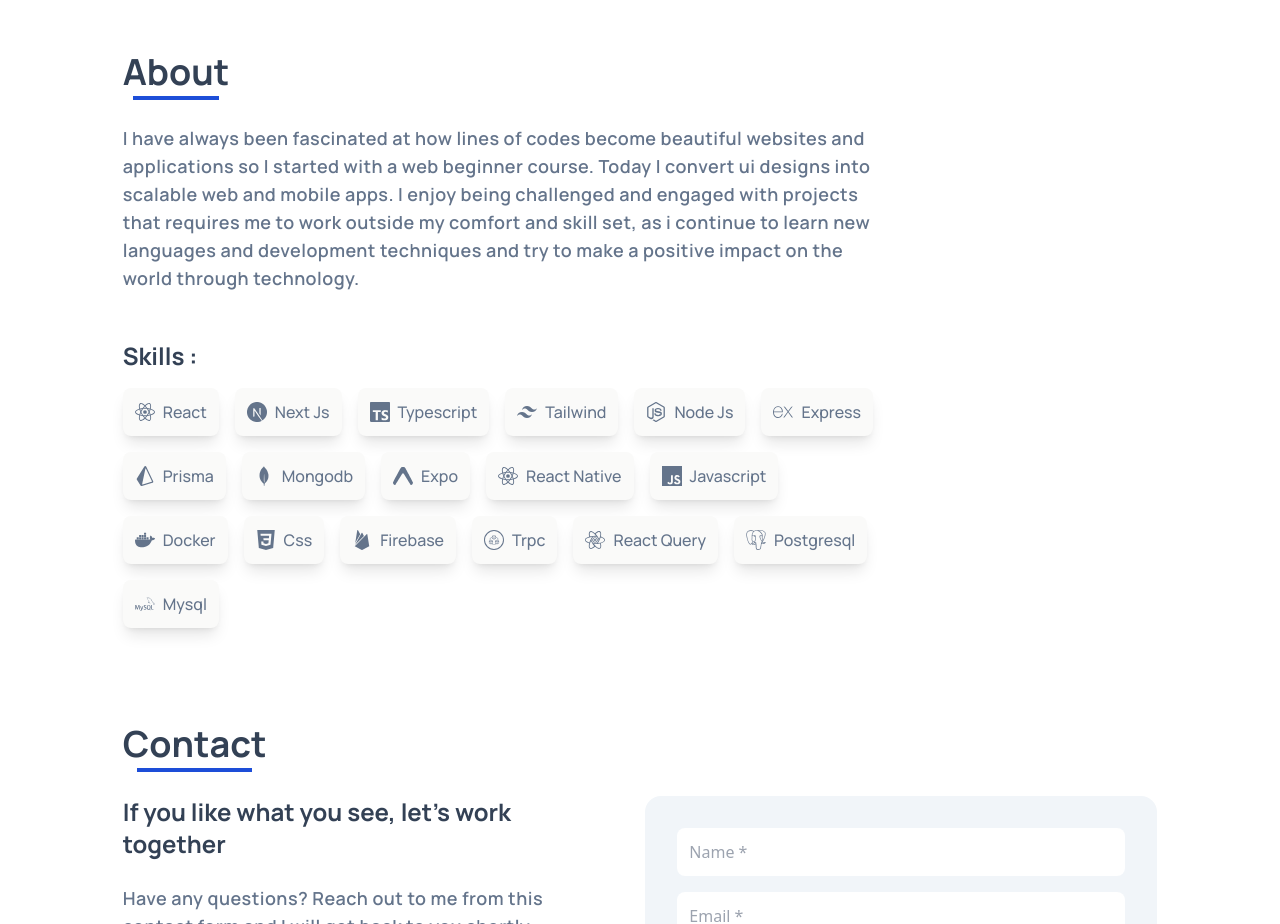
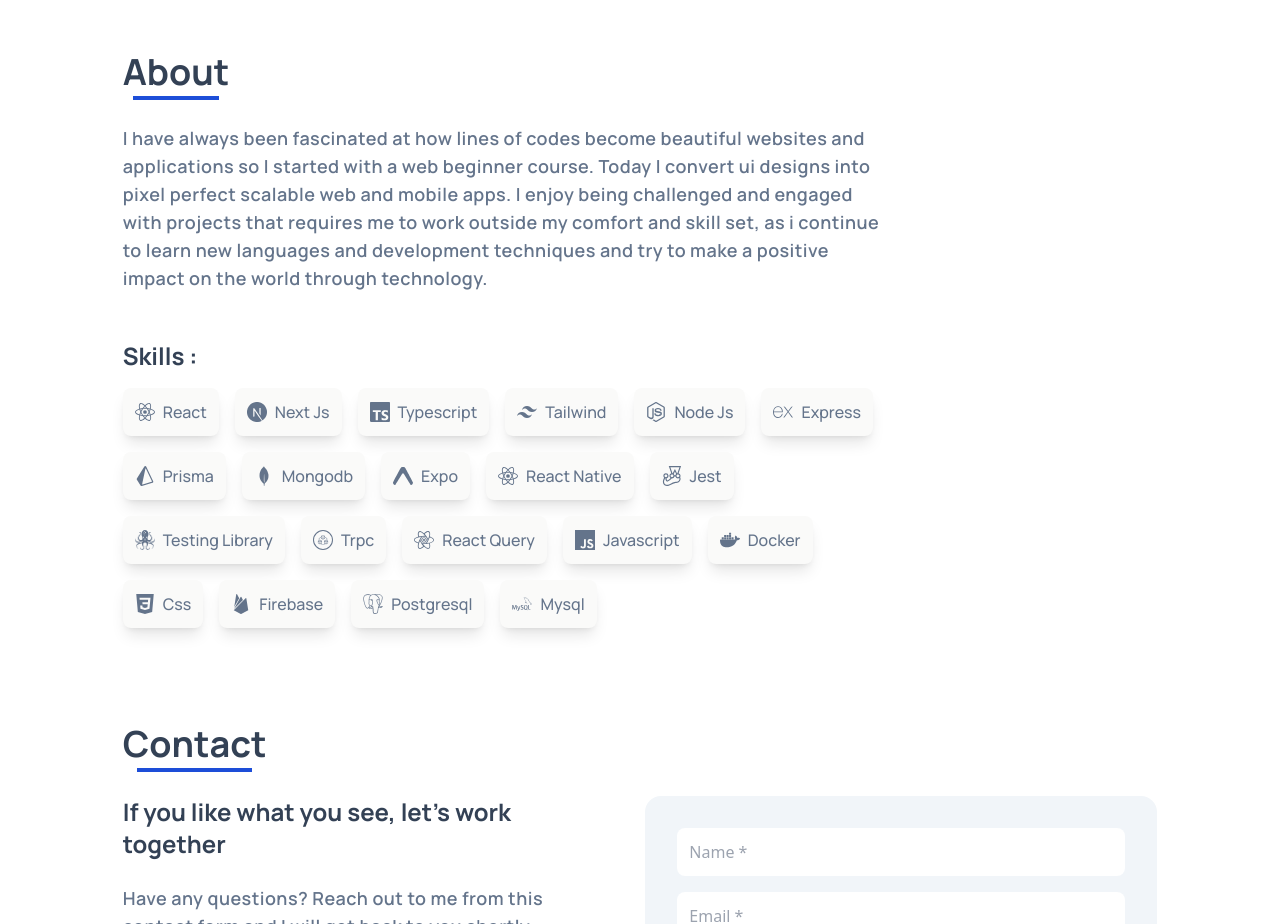
Before and after one commit to tonisco/portfolio, a Next.js app: page / in a window 1280 px wide. Shown: the part 780-1704 px from the top of the page. Built offline with nearby package versions, Linux system fonts and the light colour scheme.

Commit message:
skill className and animation, nav links

```diff
--- a/src/components/About/index.tsx
+++ b/src/components/About/index.tsx
@@ -5,6 +5,7 @@ import {
   SiExpress,
   SiFirebase,
   SiJavascript,
+  SiJest,
   SiMongodb,
   SiMysql,
   SiNextdotjs,
@@ -14,6 +15,7 @@ import {
   SiReact,
   SiReactquery,
   SiTailwindcss,
+  SiTestinglibrary,
   SiTrpc,
   SiTypescript,
 } from "react-icons/si"
@@ -29,7 +31,7 @@ function About() {
         <motion.h1
           initial={{ opacity: 0, y: 100 }}
           whileInView={{ opacity: 1, y: 0 }}
-          transition={{ ease: "easeOut" }}
+          transition={{ ease: "easeOut", duration: 0.5 }}
           className="underline-text mb-4 w-auto font-manrope text-4xl font-bold text-slate-700 dark:text-white"
         >
           About
@@ -38,22 +40,22 @@ function About() {
       <motion.p
         initial={{ opacity: 0, y: 100 }}
         whileInView={{ opacity: 1, y: 0 }}
-        transition={{ ease: "easeOut" }}
+        transition={{ ease: "easeOut", duration: 0.5 }}
         className="max-w-3xl font-manrope text-lg font-semibold tracking-wide text-slate-500 dark:text-slate-50"
       >
         I have always been fascinated at how lines of codes become beautiful
         websites and applications so I started with a web beginner course. Today
-        I convert ui designs into scalable web and mobile apps. I enjoy being
-        challenged and engaged with projects that requires me to work outside my
-        comfort and skill set, as i continue to learn new languages and
-        development techniques and try to make a positive impact on the world
-        through technology.
+        I convert ui designs into pixel perfect scalable web and mobile apps. I
+        enjoy being challenged and engaged with projects that requires me to
+        work outside my comfort and skill set, as i continue to learn new
+        languages and development techniques and try to make a positive impact
+        on the world through technology.
       </motion.p>
 
       <motion.h3
         initial={{ opacity: 0, y: 100 }}
         whileInView={{ opacity: 1, y: 0 }}
-        transition={{ ease: "easeOut" }}
+        transition={{ ease: "easeOut", duration: 0.5 }}
         className="mt-8 w-auto font-manrope text-2xl font-bold text-slate-700 dark:text-slate-50"
       >
         Skills :
@@ -61,81 +63,169 @@ function About() {
       <motion.div
         initial={{ opacity: 0, y: 100 }}
         whileInView={{ opacity: 1, y: 0 }}
-        transition={{ ease: "easeOut" }}
+        transition={{ ease: "easeOut", duration: 0.5 }}
         className="flex max-w-3xl flex-wrap gap-4"
       >
-        <div className="skill">
+        <motion.div
+          whileHover={{ scale: 1.1 }}
+          transition={{ ease: "easeOut", duration: 0.4 }}
+          className="skill"
+        >
           <SiReact className="skill-icon" />
           <p className="skill-text">react</p>
-        </div>
-        <div className="skill">
+        </motion.div>
+        <motion.div
+          whileHover={{ scale: 1.1 }}
+          transition={{ ease: "easeOut", duration: 0.4 }}
+          className="skill"
+        >
           <SiNextdotjs className="skill-icon" />
           <p className="skill-text">next js</p>
-        </div>
-        <div className="skill">
+        </motion.div>
+        <motion.div
+          whileHover={{ scale: 1.1 }}
+          transition={{ ease: "easeOut", duration: 0.4 }}
+          className="skill"
+        >
           <SiTypescript className="skill-icon" />
           <p className="skill-text">typescript</p>
-        </div>
-        <div className="skill">
+        </motion.div>
+        <motion.div
+          whileHover={{ scale: 1.1 }}
+          transition={{ ease: "easeOut", duration: 0.4 }}
+          className="skill"
+        >
           <SiTailwindcss className="skill-icon" />
           <p className="skill-text">tailwind</p>
-        </div>
-        <div className="skill">
+        </motion.div>
+        <motion.div
+          whileHover={{ scale: 1.1 }}
+          transition={{ ease: "easeOut", duration: 0.4 }}
+          className="skill"
+        >
           <SiNodedotjs className="skill-icon" />
           <p className="skill-text">node js</p>
-        </div>
-        <div className="skill">
+        </motion.div>
+        <motion.div
+          whileHover={{ scale: 1.1 }}
+          transition={{ ease: "easeOut", duration: 0.4 }}
+          className="skill"
+        >
           <SiExpress className="skill-icon" />
           <p className="skill-text">express</p>
-        </div>
-        <div className="skill">
+        </motion.div>
+        <motion.div
+          whileHover={{ scale: 1.1 }}
+          transition={{ ease: "easeOut", duration: 0.4 }}
+          className="skill"
+        >
           <SiPrisma className="skill-icon" />
           <p className="skill-text">prisma</p>
-        </div>
-        <div className="skill">
+        </motion.div>
+        <motion.div
+          whileHover={{ scale: 1.1 }}
+          transition={{ ease: "easeOut", duration: 0.4 }}
+          className="skill"
+        >
           <SiMongodb className="skill-icon" />
           <p className="skill-text">mongodb</p>
-        </div>
-        <div className="skill">
+        </motion.div>
+        <motion.div
+          whileHover={{ scale: 1.1 }}
+          transition={{ ease: "easeOut", duration: 0.4 }}
+          className="skill"
+        >
           <SiExpo className="skill-icon" />
           <p className="skill-text">expo</p>
-        </div>
-        <div className="skill">
+        </motion.div>
+        <motion.div
+          whileHover={{ scale: 1.1 }}
+          transition={{ ease: "easeOut", duration: 0.4 }}
+          className="skill"
+        >
           <SiReact className="skill-icon" />
           <p className="skill-text">react native</p>
-        </div>
-        <div className="skill">
+        </motion.div>
+        <motion.div
+          whileHover={{ scale: 1.1 }}
+          transition={{ ease: "easeOut", duration: 0.4 }}
+          className="skill"
+        >
+          <SiJest className="skill-icon" />
+          <p className="skill-text">jest</p>
+        </motion.div>
+        <motion.div
+          whileHover={{ scale: 1.1 }}
+          transition={{ ease: "easeOut", duration: 0.4 }}
+          className="skill"
+        >
+          <SiTestinglibrary className="skill-icon" />
+          <p className="skill-text">testing library</p>
+        </motion.div>
+        <motion.div
+          whileHover={{ scale: 1.1 }}
+          transition={{ ease: "easeOut", duration: 0.4 }}
+          className="skill"
+        >
+          <SiTrpc className="skill-icon" />
+          <p className="skill-text">trpc</p>
+        </motion.div>
+        <motion.div
+          whileHover={{ scale: 1.1 }}
+          transition={{ ease: "easeOut", duration: 0.4 }}
+          className="skill"
+        >
+          <SiReactquery className="skill-icon" />
+          <p className="skill-text">react query</p>
+        </motion.div>
+        <motion.div
+          whileHover={{ scale: 1.1 }}
+          transition={{ ease: "easeOut", duration: 0.4 }}
+          className="skill"
+        >
           <SiJavascript className="skill-icon" />
           <p className="skill-text">javascript</p>
-        </div>
-        <div className="skill">
+        </motion.div>
+        <motion.div
+          whileHover={{ scale: 1.1 }}
+          transition={{ ease: "easeOut", duration: 0.4 }}
+          className="skill"
+        >
           <SiDocker className="skill-icon" />
           <p className="skill-text">docker</p>
-        </div>
-        <div className="skill">
+        </motion.div>
+        <motion.div
+          whileHover={{ scale: 1.1 }}
+          transition={{ ease: "easeOut", duration: 0.4 }}
+          className="skill"
+        >
           <SiCss3 className="skill-icon" />
           <p className="skill-text">css</p>
-        </div>
-        <div className="skill">
+        </motion.div>
+        <motion.div
+          whileHover={{ scale: 1.1 }}
+          transition={{ ease: "easeOut", duration: 0.4 }}
+          className="skill"
+        >
           <SiFirebase className="skill-icon" />
           <p className="skill-text">firebase</p>
-        </div>
-        <div className="skill">
-          <SiTrpc className="skill-icon" />
-          <p className="skill-text">trpc</p>
-        </div>
-        <div className="skill">
-          <SiReactquery className="skill-icon" />
-          <p className="skill-text">react query</p>
-        </div>
-        <div className="skill">
+        </motion.div>
+        <motion.div
+          whileHover={{ scale: 1.1 }}
+          transition={{ ease: "easeOut", duration: 0.4 }}
+          className="skill"
+        >
           <SiPostgresql className="skill-icon" />
           <p className="skill-text">postgresql</p>
-        </div>
-        <div className="skill">
+        </motion.div>
+        <motion.div
+          whileHover={{ scale: 1.1 }}
+          transition={{ ease: "easeOut", duration: 0.4 }}
+          className="skill"
+        >
           <SiMysql className="skill-icon" />
           <p className="skill-text">mysql</p>
-        </div>
+        </motion.div>
       </motion.div>
     </div>
   )
--- a/src/components/Hero/index.tsx
+++ b/src/components/Hero/index.tsx
@@ -9,7 +9,6 @@ function Hero() {
     <main className="container mx-auto flex flex-1 items-center px-4 xl:w-5/6">
       <div className="flex h-full flex-col justify-center gap-5">
         <p className="flex gap-2 font-manrope text-2xl font-bold text-slate-700 dark:text-slate-50">
-          {/* eslint-disable-next-line react/no-unescaped-entities */}
           Hello 👋, I'm
           <Typed
             strings={["Umeozulu Anthony"]}
--- a/src/components/Navbar/index.tsx
+++ b/src/components/Navbar/index.tsx
@@ -30,7 +30,7 @@ function Navbar() {
       <main className="flex items-center gap-4">
         <ul className="hidden gap-4 md:flex">
           <li>
-            <Link className="link" href="home">
+            <Link className="link" href="/">
               home
             </Link>
           </li>
@@ -45,7 +45,7 @@ function Navbar() {
             </Link>
           </li>
           <li>
-            <Link className="link" href="home">
+            <Link className="link" href="#contact">
               contact
             </Link>
           </li>
@@ -108,12 +108,12 @@ function Navbar() {
             </div>
             <ul className=" flex flex-col gap-6 ">
               <li>
-                <Link className="side-link" href="home">
+                <Link className="side-link" href="/">
                   home
                 </Link>
               </li>
               <li>
-                <Link className="side-link" href="home">
+                <Link className="side-link" href="#about">
                   about
                 </Link>
               </li>
@@ -123,7 +123,7 @@ function Navbar() {
                 </Link>
               </li>
               <li>
-                <Link className="side-link" href="home">
+                <Link className="side-link" href="#contact">
                   contact
                 </Link>
               </li>
--- a/src/styles/globals.css
+++ b/src/styles/globals.css
@@ -19,7 +19,7 @@
 }
 
 .skill {
-  @apply flex items-center gap-2 rounded-lg bg-stone-50 p-3 shadow-lg dark:bg-slate-800;
+  @apply flex cursor-default items-center gap-2 rounded-lg bg-stone-50 p-3 shadow-lg dark:bg-slate-800;
 }
 
 .skill-icon {
```
